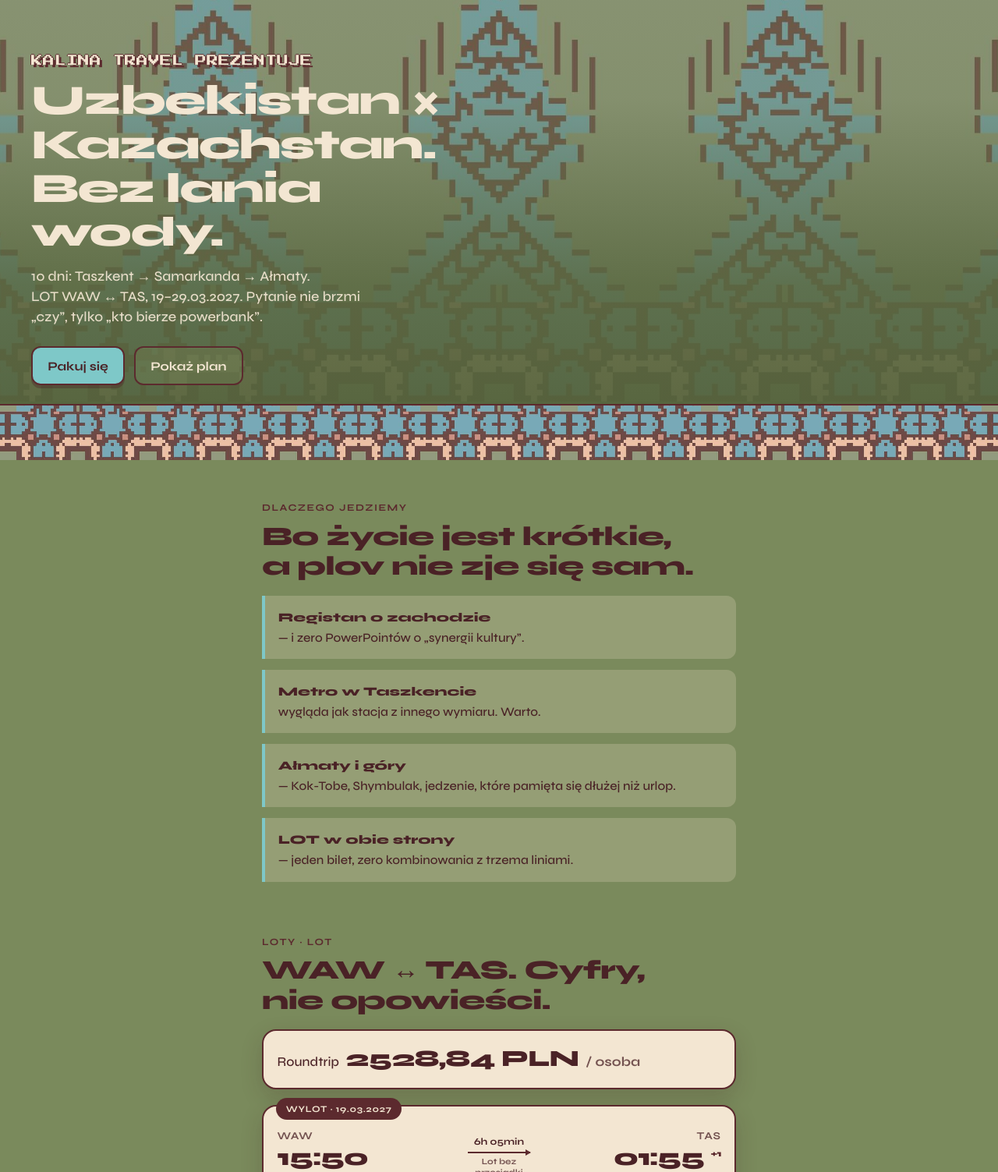
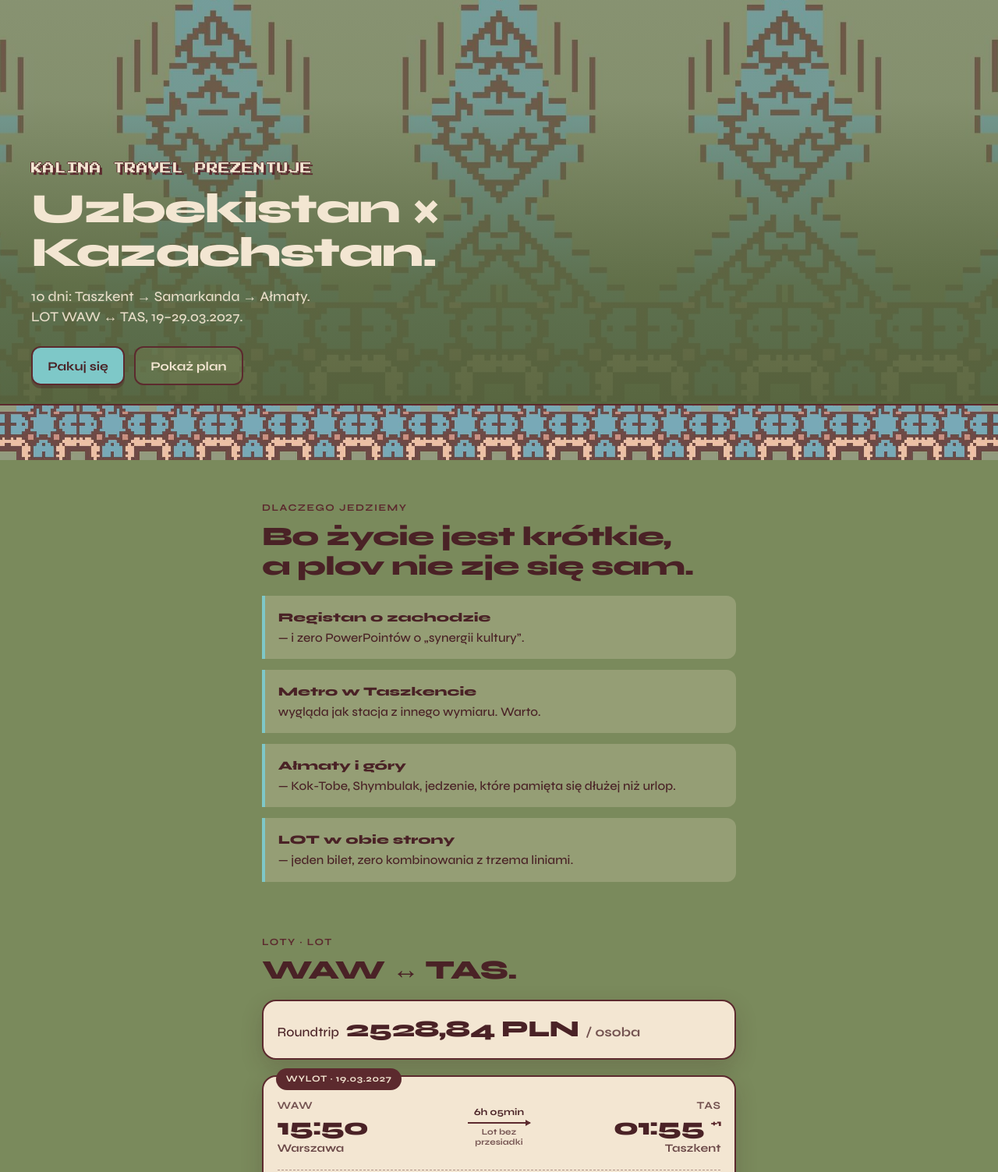
Before and after one commit to kalinatyrkiel/uzbektrip, a website built with Vite: page index.html in a window 1280 px wide. Shown: the part 210-1713 px from the top of the page at 78% size. Built offline with nearby package versions, Linux system fonts and the light colour scheme.

Commit message:
Remove three marketing lines from Kalina Travel copy
Drop “Bez lania wody”, the powerbank quip, and “Cyfry, nie opowieści.”

```diff
--- a/index.html
+++ b/index.html
@@ -24,12 +24,11 @@
         <div class="hero__content">
           <p class="brand reveal">Kalina Travel Prezentuje</p>
           <h1 class="hero__title reveal delay-1">
-            Uzbekistan × Kazachstan.<br />Bez lania wody.
+            Uzbekistan × Kazachstan.
           </h1>
           <p class="hero__lede reveal delay-2">
             10 dni: Taszkent → Samarkanda → Ałmaty.<br />
-            LOT WAW ↔ TAS, 19–29.03.2027. Pytanie nie brzmi „czy”, tylko „kto
-            bierze powerbank”.
+            LOT WAW ↔ TAS, 19–29.03.2027.
           </p>
           <div class="hero__ctas reveal delay-3">
             <a class="btn btn--primary" href="#loty">Pakuj się</a>
@@ -65,7 +64,7 @@
 
         <section class="section flights" id="loty">
           <p class="eyebrow">Loty · LOT</p>
-          <h2>WAW ↔ TAS. Cyfry, nie opowieści.</h2>
+          <h2>WAW ↔ TAS.</h2>
           <p class="price-banner">
             Roundtrip <strong>2528,84 PLN</strong>
             <span>/ osoba</span>
```
